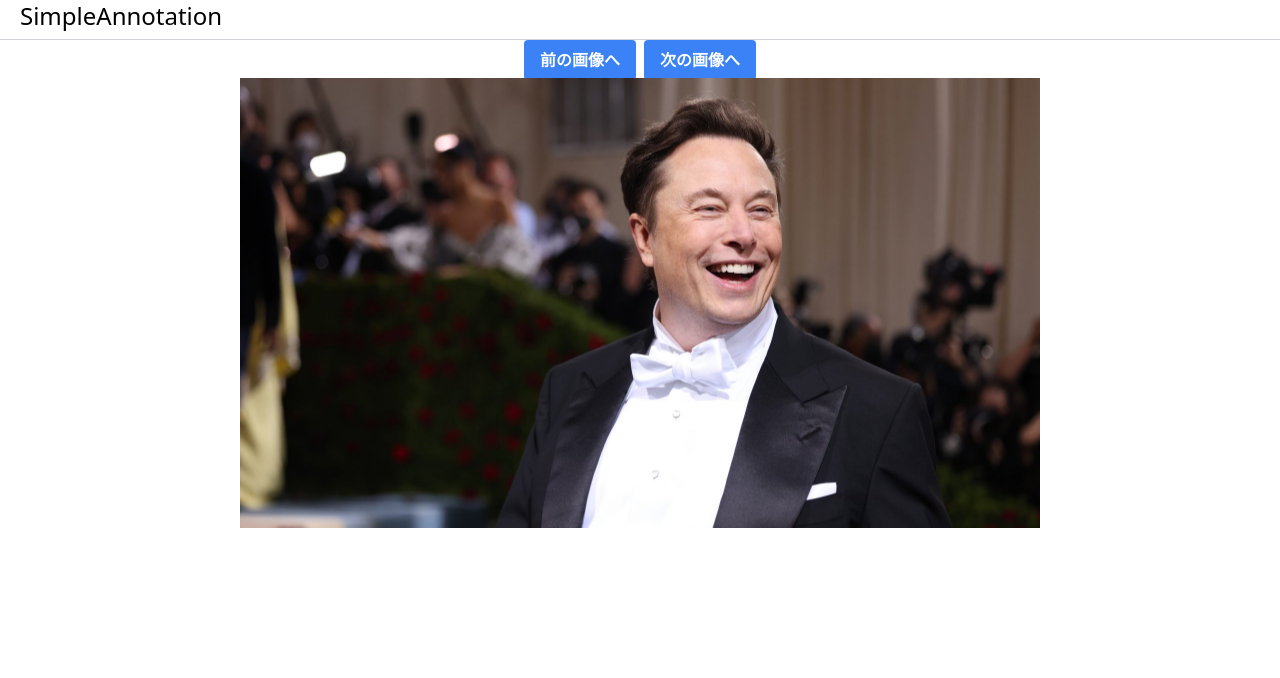
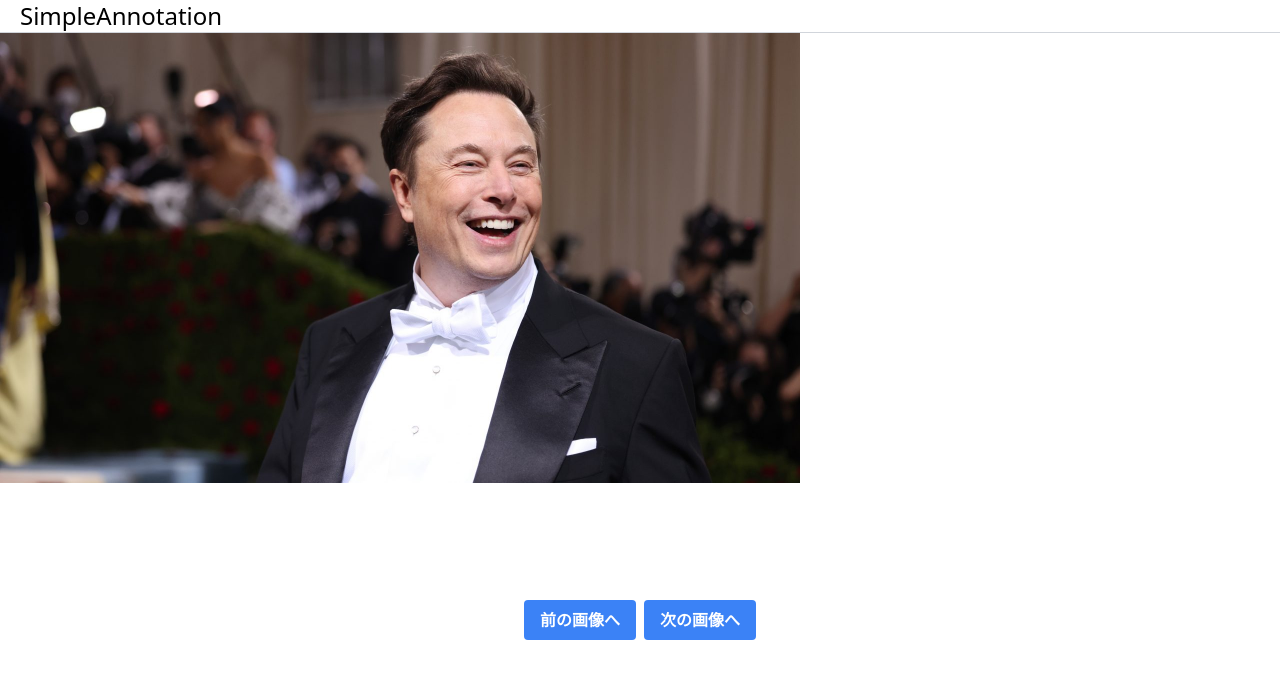
Before and after one commit to oshita-n/SimpleAnnotation, a Next.js app: page / in a window 1280 px wide. Shown: the top 678 px of the page. Built offline with nearby package versions, Linux system fonts and the light colour scheme.

Commit message:
🔨 canvas部分を修正

```diff
--- a/src/components/Canvas.tsx
+++ b/src/components/Canvas.tsx
@@ -67,8 +67,16 @@ function Canvas() {
     {
         const img = new Image()
         img.src = "elon.jpg" // 描画する画像など
+
         img.onload = () => {
-            ctx.drawImage(img, (1280 - img.width/2)/2 ,(600 - img.height/2)/4, img.width/2, img.height/2)
+          // ctx.drawImage(img, (1280 - img.width/2)/2 ,(600 - img.height/2)/2, img.width/2, img.height/2)
+          const canvas: any = canvasRef.current;
+          const canvas2: any = canvasRef2.current;
+          canvas.width = img.width/2;
+          canvas.height = img.height/2
+          canvas2.width = img.width/2;
+          canvas2.height = img.height/2
+          ctx.drawImage(img, 0, 0, img.width/2, img.height/2)
         }
     }
     // document.addEventListener("click", onClick);
@@ -81,9 +89,9 @@ function Canvas() {
 
 
   return (
-    <div>
-      <canvas width="1280" height="600" className="canvas absolute left-0 top-0" ref={canvasRef} />
-      <canvas width="1280" height="600" className="canvas absolute left-0 top-0" ref={canvasRef2} />
+    <div className='relative p-0 w-full	h-full box-content before;content-[""] before:block before:pt-[50%]'>
+      <canvas className='m-0 p-0 absolute top-0 left-0 box-content' ref={canvasRef} />
+      <canvas className='m-0 p-0 absolute top-0 left-0 box-content' ref={canvasRef2} />
     </div>
   );
 }
--- a/src/pages/index.tsx
+++ b/src/pages/index.tsx
@@ -12,14 +12,14 @@ export default function Home() {
       </Head>
 
       <div>
-        <div className="flex flex-col w-screen h-screen">
+        <div className="flex flex-col w-screen h-[600px]">
           <Header />
           {/* container */}
-          <div className="flex flex-row justify-center relative ...">
+          <div className="flex m-0">
             <Canvas />
           </div>
-
-          <div className="flex flex-row justify-center">
+        </div>
+        <div className="flex flex-row justify-center">
             <button className="bg-blue-500 hover:bg-blue-700 text-white font-bold py-2 px-4 rounded">
               前の画像へ
             </button>
@@ -27,7 +27,6 @@ export default function Home() {
               次の画像へ
             </button>
           </div>
-        </div>
       </div>
     </div>
   )
```
